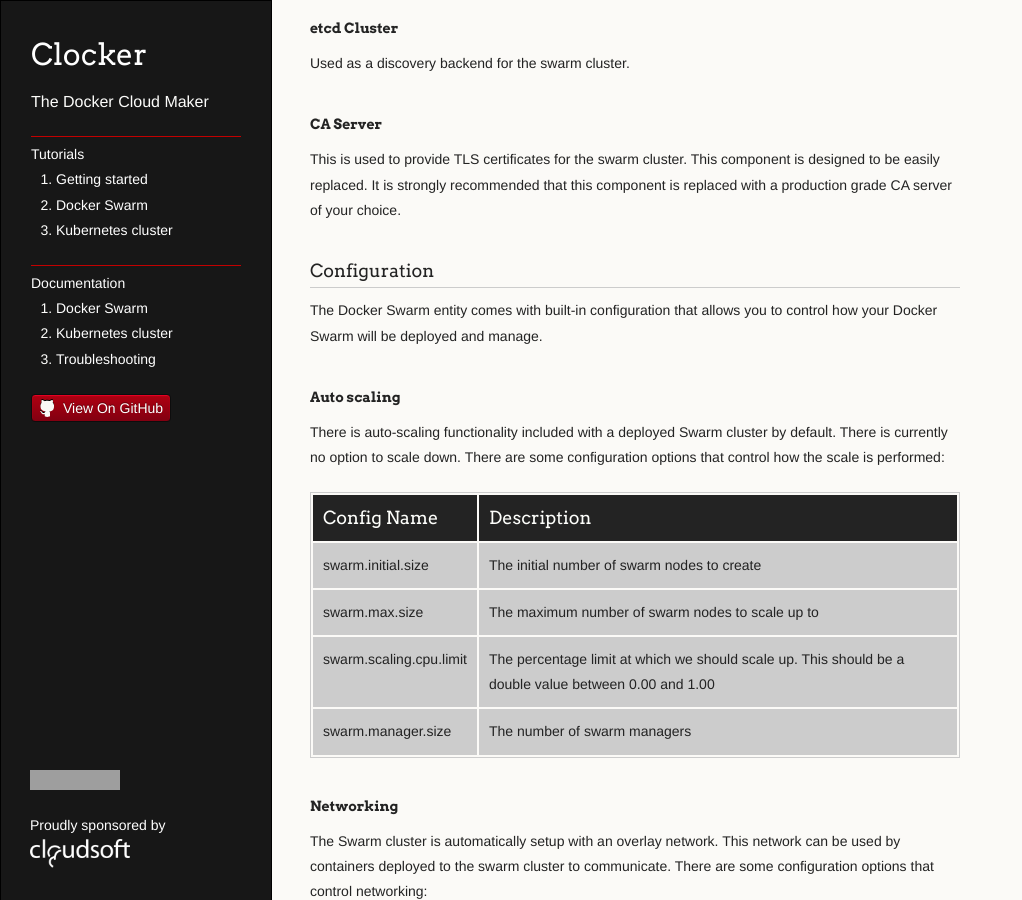
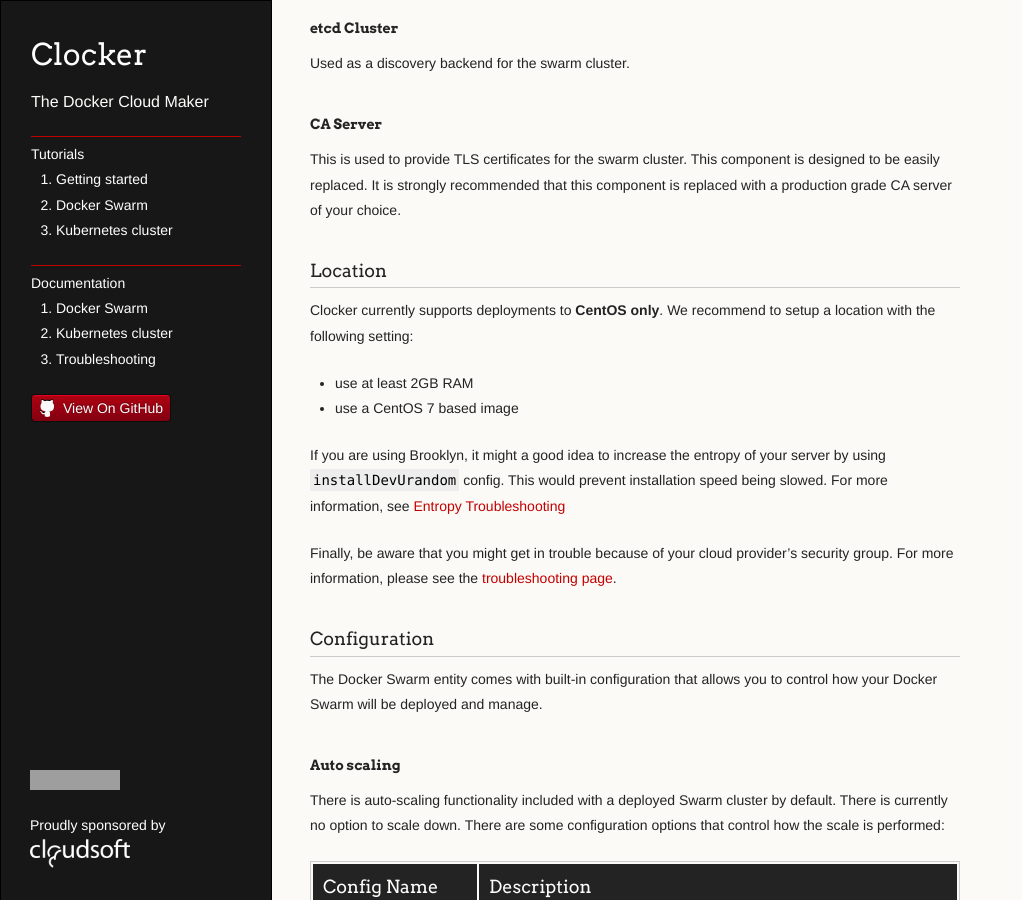
Before and after one commit to brooklyncentral/clocker, a Jekyll site: the page built from docs/swarm-cluster.md, in a window 1280 px wide and 900 px high, scrolled down 1269 px. Shown: the whole window, without its empty margins (0-1022 px from the left). Built offline with Jekyll 4.4.1, drawn with Linux system fonts in a browser that asks for light colours; some of the changed text lies outside the part shown; grey boxes are pictures that could not be loaded.

Commit message:
Add documentation about Brooklyn locations

```diff
--- a/docs/swarm-cluster.md
+++ b/docs/swarm-cluster.md
@@ -6,7 +6,7 @@
 ### Overview
 With Clocker, you can easily deploy and manage Docker Swarm clusters. They are production-ready infrastructure with TLS and high-availability.
 
-Can also connect to existing infrastructure provisioned and managed externally, by specifying appropriate API endpoints.
+You can also connect to existing infrastructure provisioned and managed externally, by specifying appropriate API endpoints.
 
 ### Architecture
 ![Docker Swarm architecture]({{site.baseurl}}/assets/images/swarm-architecture.png)
@@ -27,6 +27,16 @@
 #### CA Server
 This is used to provide TLS certificates for the swarm cluster. This component is designed to be easily replaced. It is strongly recommended that this component is replaced with a production grade CA server of your choice.
 
+### Location
+Clocker currently supports deployments to **CentOS only**. We recommend to setup a location with the following setting:
+
+- use at least 2GB RAM
+- use a CentOS 7 based image
+
+If you are using Brooklyn, it might a good idea to increase the entropy of your server by using `installDevUrandom` config. This would prevent installation speed being slowed. For more information, see [Entropy Troubleshooting](https://brooklyn.apache.org/documentation/increase-entropy.html)
+
+Finally, be aware that you might get in trouble because of your cloud provider's security group. For more information, please see the [troubleshooting page](troubleshooting.html#failed-to-find-machine-unique-group-on-node).
+
 ### Configuration
 The Docker Swarm entity comes with built-in configuration that allows you to control how your Docker Swarm will be deployed and manage.
 
@@ -38,7 +48,7 @@
 | swarm.initial.size      | The initial number of swarm nodes to create                                                           |
 | swarm.max.size          | The maximum number of swarm nodes to scale up to                                                      |
 | swarm.scaling.cpu.limit | The percentage limit at which we should scale up. This should be a double value between 0.00 and 1.00 |
-| swarm.manager.size      | The number of swarm managers                                                                              |
+| swarm.manager.size      | The number of swarm managers                                                                          |
 
 
 #### Networking
```
Also changed, not shown: docs/kubernetes-cluster.md (+10 -0 lines).
